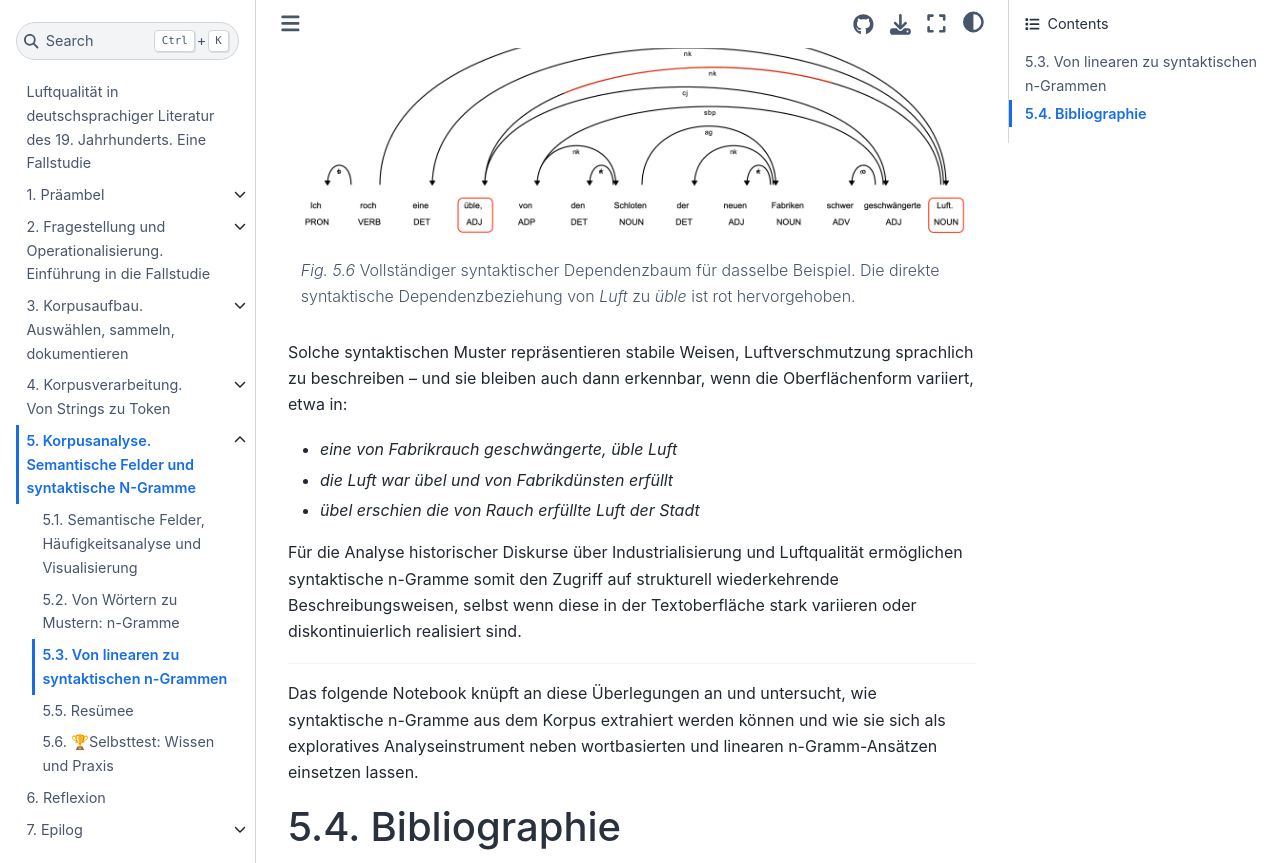
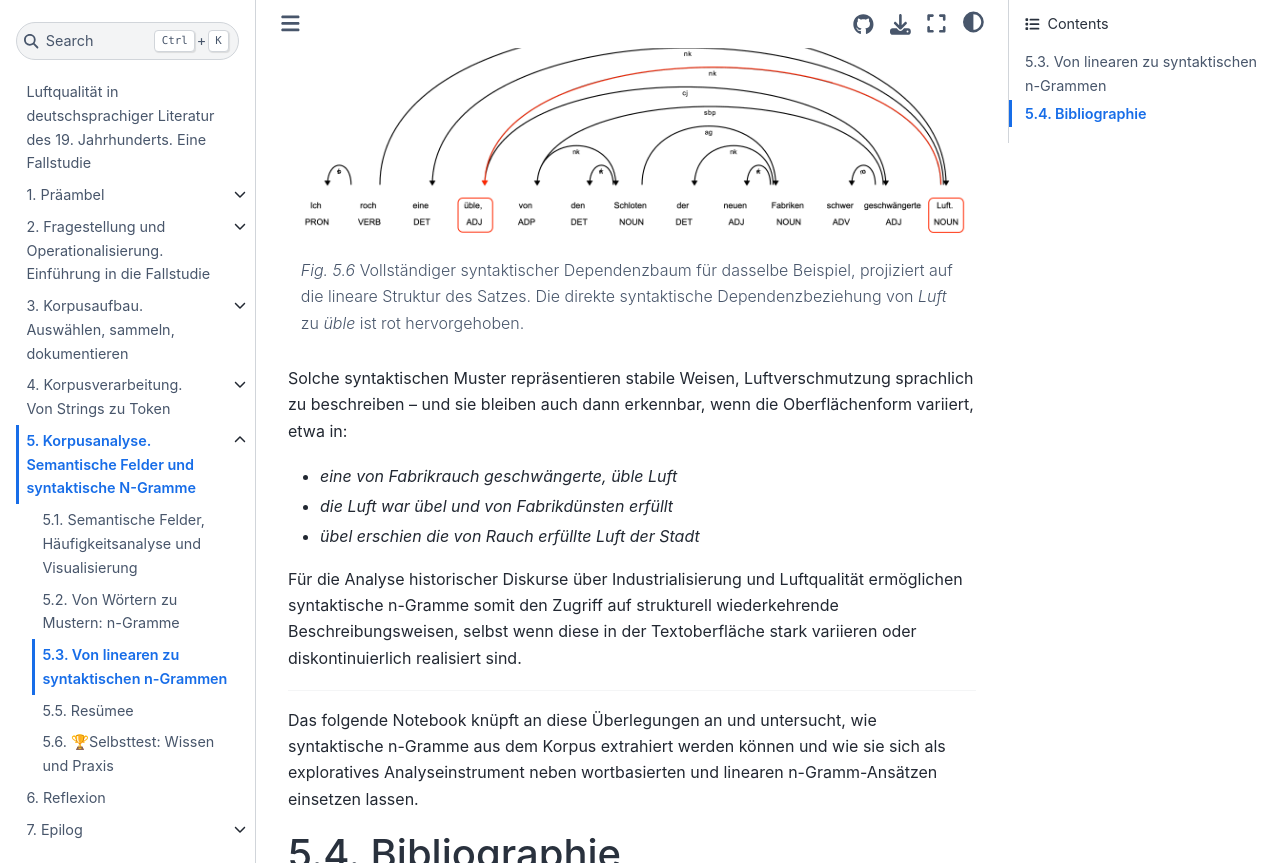
Before and after one commit to quadriga-dk/Text-Fallstudie-3, a Jupyter Book: the page built from corpus_analysis/corpus-analysis_syntactic-ngrams-intro.md, in a window 1280 px wide and 900 px high, scrolled down 2141 px, cut to the strip 0-863 px from the top of the window. Built offline with Jupyter Book 1.0.4 settings and Sphinx 7.4.7 and the Sphinx Book theme 1.1.4, drawn with Linux system fonts in a browser that asks for light colours; pages that are not in the unit, such as notebooks, are missing from menus; cross-references to code outside the pages are shown as plain code.

Commit message:
better highliht of syntactic vs linear connection

````diff
--- a/corpus_analysis/corpus-analysis_syntactic-ngrams-intro.md
+++ b/corpus_analysis/corpus-analysis_syntactic-ngrams-intro.md
@@ -53,7 +53,7 @@ Der vollständige syntaktische Baum (erzeugt mit dem deutschen `spacy`-Modell *d
 height:
 name: Ngrams Example
 ---
- Vollständiger syntaktischer Dependenzbaum für dasselbe Beispiel. Die direkte syntaktische Dependenzbeziehung von *Luft* zu *üble* ist rot hervorgehoben.
+ Vollständiger syntaktischer Dependenzbaum für dasselbe Beispiel, projiziert auf die lineare Struktur des Satzes. Die direkte syntaktische Dependenzbeziehung von *Luft* zu *üble* ist rot hervorgehoben.
 ```
 
 Solche syntaktischen Muster repräsentieren stabile Weisen, Luftverschmutzung sprachlich zu beschreiben – und sie bleiben auch dann erkennbar, wenn die Oberflächenform variiert, etwa in:
````
Also changed, not shown: assets/images/dep_tree_ueble_luft.png.
